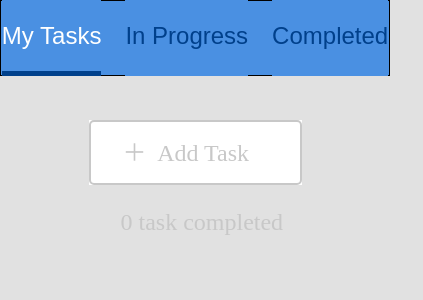
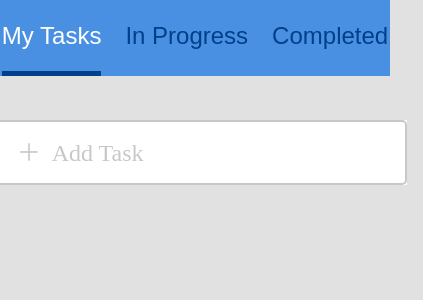
Before and after one commit to minhaooo33/todo-list, an Angular app: page / in a window 390 px wide. Shown: the top 300 px of the page, 423 px wide, since content can reach past the window. Built offline with nearby package versions, Linux system fonts and the light colour scheme.

Commit message:
feat: task left display fix

```diff
--- a/src/app/app.component.html
+++ b/src/app/app.component.html
@@ -30,7 +30,7 @@ class="task-list">
     </button>
   </ng-container>
 </ul>
-<p class="task-left">
+<p class="task-left" *ngIf="!(inProgressCount === 0 && completedCount === 0)">
   <ng-container *ngIf="inProgressCount > 0; else completed">
     {{ inProgressCount }} task left
   </ng-container>
--- a/src/app/header/header.component.css
+++ b/src/app/header/header.component.css
@@ -5,7 +5,6 @@ header {
   left: 0;
   right: 0;
   width: 100%;
-  border: 1px solid;
   height: 76px;
   display: flex;
   background-color:#4A90E2;
@@ -52,7 +51,6 @@ header {
   left: 0;
   right: 0;
   width: 100%;
-  border: 1px solid;
   height: 76px;
   display: flex;
   background-color:#4A90E2;
--- a/src/app/task-add/task-add.component.css
+++ b/src/app/task-add/task-add.component.css
@@ -42,9 +42,10 @@ input::placeholder {
     margin-left: -36px;
 }
 
-@media (max-width: 768px) {
+@media (max-width: 600px) {
     .add-task-item{
         width: 100%;
         margin-left: 0px;
+        min-width: 424px;
     }
 }
--- a/src/app/task-card/task-card.component.css
+++ b/src/app/task-card/task-card.component.css
@@ -250,6 +250,9 @@ color:#D8D8D8;
 }
 
 @media (max-width: 600px) {
+    .task-item{
+        min-width: 424px;
+    }
     .task-item,.task-bottom, .task-top{
         max-width: 100%;
     }
```
Also changed, not shown: src/app/app.component.css (line endings or trailing spaces).
